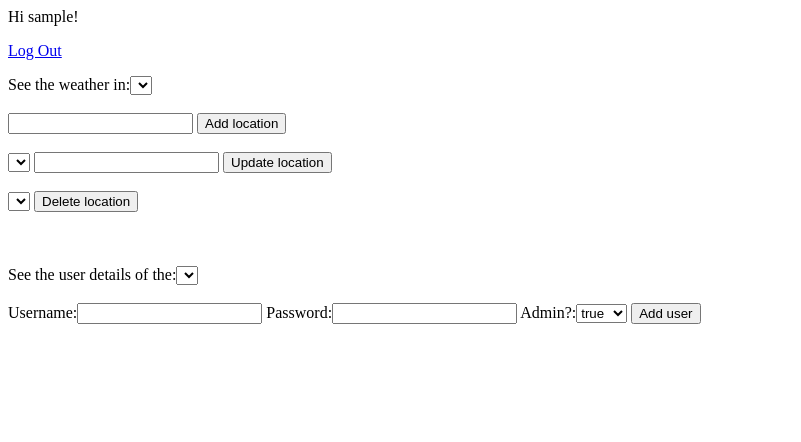
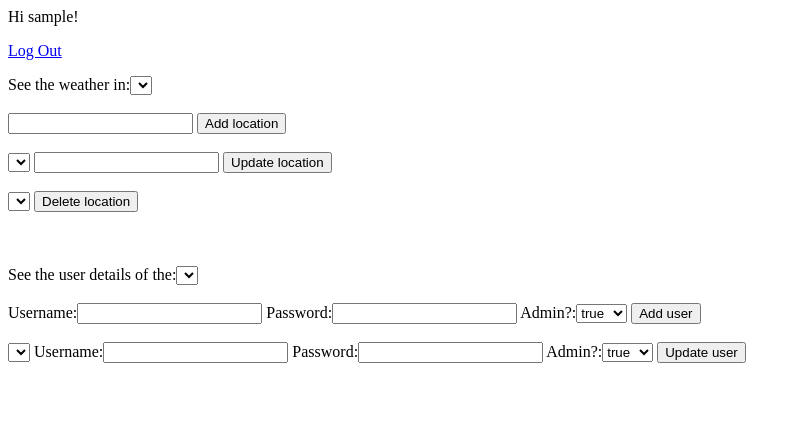
Before and after one commit to salihkilicoglu/weather_app, a Django app: page / in a window 1280 px wide. Shown: the top 442 px of the page, without its empty margins (0-801 px from the left). Run offline with Django 4.2, Linux system fonts and the light colour scheme; the visitor is signed in with stand-in values (Sample User, id 1); data comes from the database, SQL or seed files in the repository; data that the repository does not hold is empty.

Commit message:
user update

```diff
--- a/backend/weather/urls.py
+++ b/backend/weather/urls.py
@@ -13,7 +13,7 @@ urlpatterns = [
     path('locations/<int:pk>/', views.locations_detail_view, name='locations-detail'),
     path('users/', views.user_list_view),
     path('users/create/', views.user_create_view),
-    path('users/<int:pk>/update/', views.user_update_view),
-    path('users/<int:pk>/delete/', views.user_destroy_view),
+    path('users/<str:username>/update/', views.user_update_view),
+    path('users/<str:username>/delete/', views.user_destroy_view),
     path('users/<str:username>/', views.user_detail_view),
 ]
--- a/backend/weather/views.py
+++ b/backend/weather/views.py
@@ -52,7 +52,7 @@ class UserUpdateAPIView(
     generics.UpdateAPIView):
     serializer_class = UserSerializer
     queryset = User.objects.all()
-    lookup_field = 'pk'
+    lookup_field = 'username'
 
     def perform_update(self, serializer):
         id = self.request.path[19:20]
@@ -69,7 +69,7 @@ class UserDestroyAPIView(
     generics.DestroyAPIView):
     serializer_class = UserSerializer
     queryset = User.objects.all()
-    lookup_field = 'pk'
+    lookup_field = 'username'
 
     def perform_destroy(self, instance):
         id = self.request.path[19:20]
--- a/frontend/templates/home.html
+++ b/frontend/templates/home.html
@@ -30,6 +30,12 @@
   Password:<input id="user_input_post_password" type="text"/>
   Admin?:<select id="user_input_post_admin"><option>true</option><option>false</option></select>
   <button id="user_post_button">Add user</button>
+  <br><br>
+  <select id="users_update"></select>
+  Username:<input id="user_input_update_username" type="text"/>
+  Password:<input id="user_input_update_password" type="text"/>
+  Admin?:<select id="user_input_update_admin"><option>true</option><option>false</option></select>
+  <button id="user_update_button">Update user</button>
 </body>
 <script
 src="https://code.jquery.com/jquery-3.6.0.min.js"
@@ -64,6 +70,14 @@ if(data){
 $(document).on('load', $.getJSON( "api/weather/users/", function(data) {
 if(data){
   $('#users').append(data.map(selectbox => `<option>${selectbox.username}</option>`))
+} else{
+  $('document').body.append('selectoptions');
+}
+}))
+
+$(document).on('load', $.getJSON( "api/weather/users/", function(data) {
+if(data){
+  $('#users_update').append(data.map(selectbox => `<option>${selectbox.username}</option>`))
 } else{
   $('document').body.append('selectoptions');
 }
@@ -154,6 +168,29 @@ if(data){
   });
   })
 
+  // update user
+  $('#user_update_button').on('click', function(e){
+    var value_selected_update = $('#users_update').val()
+    var value_username_upd = $('#user_input_update_username').val()
+    var value_password_upd = $('#user_input_update_password').val()
+    var value_admin_upd = $('#user_input_update_admin').val()
+    e.preventDefault()
+
+  $.ajax({
+    type: 'PATCH',
+    url: `api/weather/users/${value_selected_update}/update/`,
+    data: JSON.stringify({username: value_username_upd, password: value_password_upd, is_staff: value_admin_upd}),
+    headers: {
+      'X-CSRFToken': csrftoken,
+      "Accept": "application/json"},
+    error: function(err) {
+      console.log(err); // console'a değil ekrana yazacak
+    },
+    dataType: "json",
+    contentType: "application/json"
+  });
+  })
+
   // option select on change show weather
   $("#locations").on("change", function(){
     var selectedVal = $("#locations option:selected").val();
```
